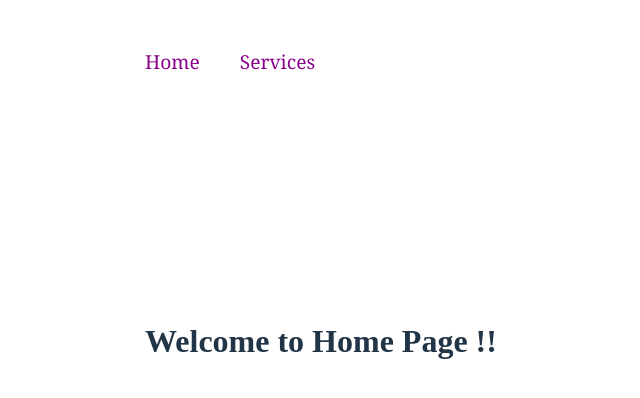
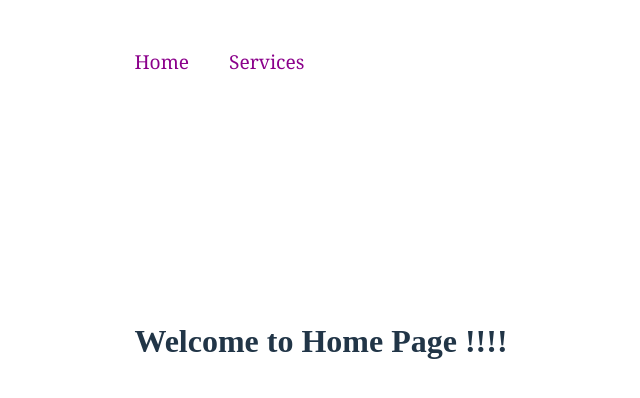
Before and after one commit to JWALITHA11/my-dynamic-routing-react, a React (Vite) app: page / in a window 1280 px wide. Shown: the top 398 px of the page, without its empty margins (319-959 px from the left). Built offline with nearby package versions, Linux system fonts and the light colour scheme.

Commit message:
changes added

```diff
--- a/src/components/Home.jsx
+++ b/src/components/Home.jsx
@@ -1,13 +1,10 @@
 function Home() {
     return (
     <div className="services-container">
-        <h1> Welcome to Home Page !!</h1>
+        <h1> Welcome to Home Page !!!!</h1>
 
     </div>);
   }
 
-  function myfunction(){
-    return <p>u clicked me</p>
-  }
 
   export default Home;
```
